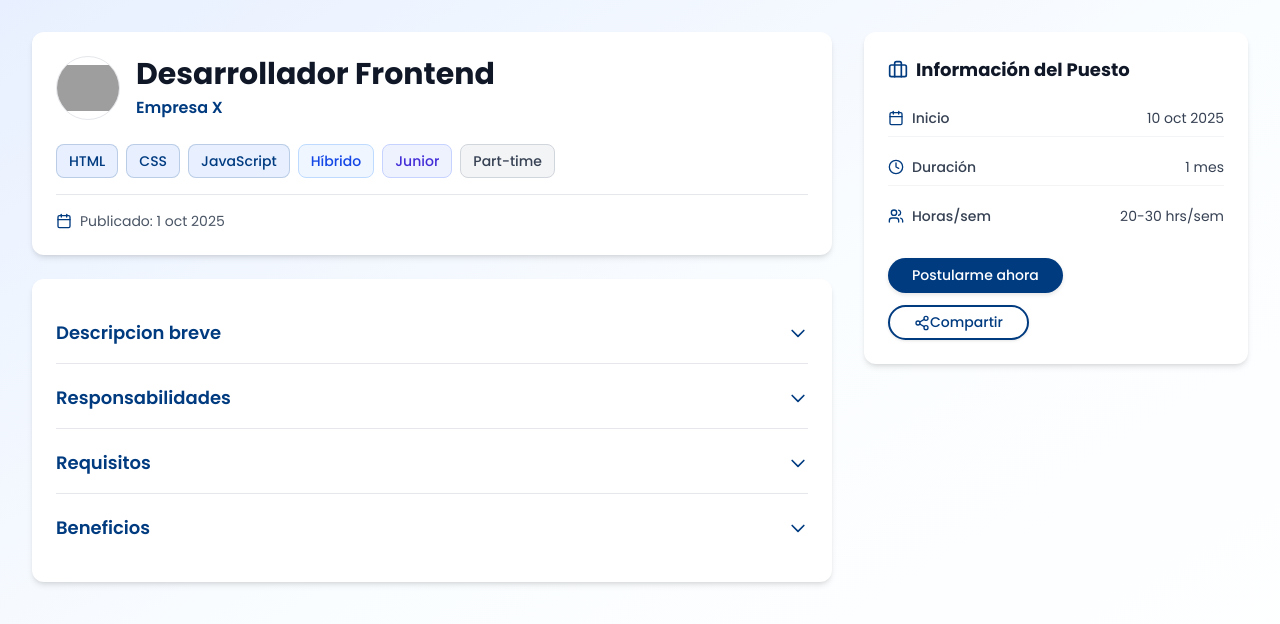
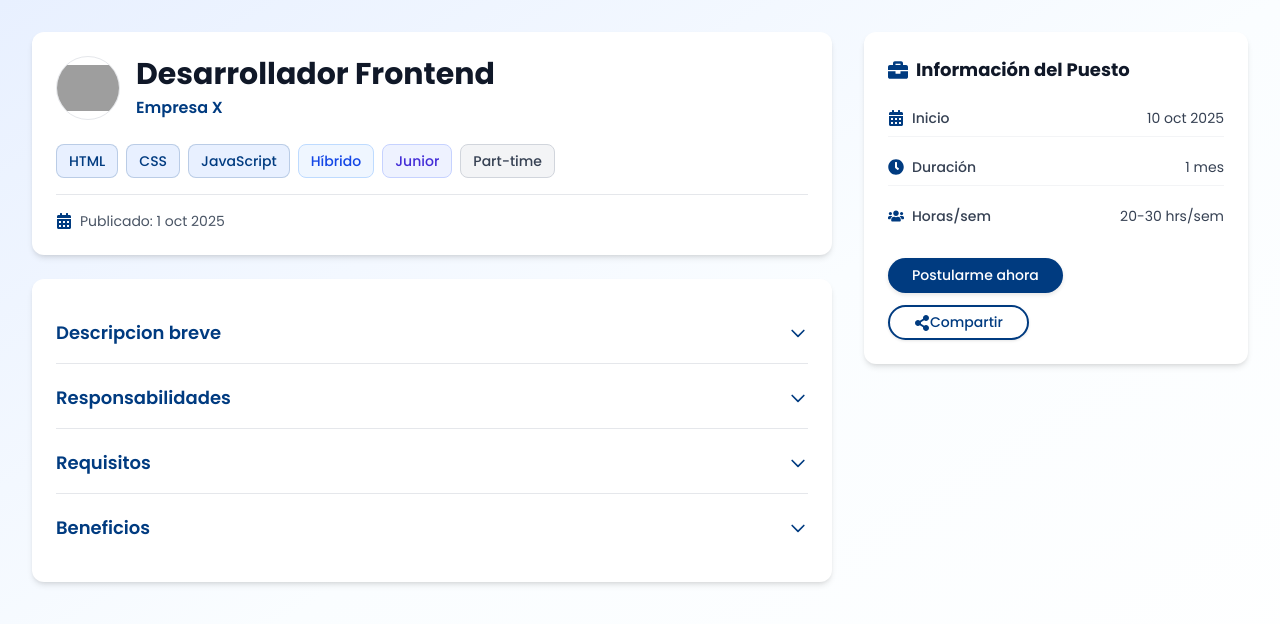
Before and after one commit to almendrasmaria/impulsa-tech, a React (Vite) app: page /oferta/1 in a window 1280 px wide. Shown: the top 624 px of the page. Built offline with nearby package versions, Linux system fonts and the light colour scheme; grey boxes are pictures that could not be loaded.

Commit message:
fix: reemplazar íconos de Lucide React por React Icons

```diff
--- a/src/components/JobOffer.tsx
+++ b/src/components/JobOffer.tsx
@@ -1,6 +1,18 @@
 import React, { useState } from 'react';
 import { motion } from 'framer-motion';
-import { Share2, Link, Mail, MessageSquare, Linkedin, Calendar, Clock, Briefcase, Users } from 'lucide-react';
+
+import {
+  FaShareAlt,
+  FaLink,
+  FaEnvelope,
+  FaWhatsapp,
+  FaLinkedin,
+  FaCalendarAlt,
+  FaClock,
+  FaBriefcase,
+  FaUsers
+} from "react-icons/fa";
+
 import { useToast } from './ToastProvider';
 import Card from './Card';
 import Button from './Button';
@@ -97,7 +109,6 @@ const CollapsibleSection: React.FC<{
                     fill="none"
                     stroke="currentColor"
                     viewBox="0 0 24 24"
-                    xmlns="http://www.w3.org/2000/svg"
                 >
                     <path
                         strokeLinecap="round"
@@ -150,10 +161,10 @@ const DetalleOferta: React.FC = () => {
     const offerTitle = "Desarrollador Frontend - Empresa X";
 
     const shareOptions = [
-        { name: 'Copiar Enlace', icon: Link, action: () => handleShareAction('enlace') },
-        { name: 'WhatsApp', icon: MessageSquare, action: () => window.open(`https://wa.me/?text=${encodeURIComponent(`${offerTitle} - ${offerUrl}`)}`, '_blank') },
-        { name: 'Mail', icon: Mail, action: () => window.open(`mailto:?subject=${encodeURIComponent(offerTitle)}&body=${encodeURIComponent(`Mira esta oferta: ${offerUrl}`)}`) },
-        { name: 'LinkedIn', icon: Linkedin, action: () => window.open(`https://www.linkedin.com/sharing/share-offsite/?url=${encodeURIComponent(offerUrl)}`, '_blank') },
+        { name: 'Copiar Enlace', icon: FaLink, action: () => handleShareAction('enlace') },
+        { name: 'WhatsApp', icon: FaWhatsapp, action: () => window.open(`https://wa.me/?text=${encodeURIComponent(`${offerTitle} - ${offerUrl}`)}`, '_blank') },
+        { name: 'Mail', icon: FaEnvelope, action: () => window.open(`mailto:?subject=${encodeURIComponent(offerTitle)}&body=${encodeURIComponent(`Mira esta oferta: ${offerUrl}`)}`) },
+        { name: 'LinkedIn', icon: FaLinkedin, action: () => window.open(`https://www.linkedin.com/sharing/share-offsite/?url=${encodeURIComponent(offerUrl)}`, '_blank') },
     ];
 
     return (
@@ -187,7 +198,7 @@ const DetalleOferta: React.FC = () => {
                                 </div>
 
                                 <div className="flex items-center text-sm text-gray-600 pt-4 border-t border-gray-200">
-                                    <Calendar className="w-4 h-4 mr-2 text-[#003B80]" />
+                                    <FaCalendarAlt className="w-4 h-4 mr-2 text-[#003B80]" />
                                     <span>Publicado: {ofertaData.publicado}</span>
                                 </div>
                             </Card>
@@ -263,27 +274,30 @@ const DetalleOferta: React.FC = () => {
                         >
                             <Card className="hover:shadow-xl transition-shadow duration-300">
                                 <h3 className="text-lg font-bold text-gray-900 mb-4 flex items-center gap-2">
-                                    <Briefcase className="w-5 h-5 text-[#003B80]" />
+                                    <FaBriefcase className="w-5 h-5 text-[#003B80]" />
                                     Información del Puesto
                                 </h3>
+
                                 <div className="space-y-3 mb-6">
                                     <div className="flex items-center justify-between text-gray-700 py-2 border-b border-gray-100">
                                         <span className="flex items-center gap-2 font-medium text-sm">
-                                            <Calendar className="w-4 h-4 text-[#003B80]" />
+                                            <FaCalendarAlt className="w-4 h-4 text-[#003B80]" />
                                             Inicio
                                         </span>
                                         <span className="text-sm">{ofertaData.inicio}</span>
                                     </div>
+
                                     <div className="flex items-center justify-between text-gray-700 py-2 border-b border-gray-100">
                                         <span className="flex items-center gap-2 font-medium text-sm">
-                                            <Clock className="w-4 h-4 text-[#003B80]" />
+                                            <FaClock className="w-4 h-4 text-[#003B80]" />
                                             Duración
                                         </span>
                                         <span className="text-sm">{ofertaData.duracion}</span>
                                     </div>
+
                                     <div className="flex items-center justify-between text-gray-700 py-2">
                                         <span className="flex items-center gap-2 font-medium text-sm">
-                                            <Users className="w-4 h-4 text-[#003B80]" />
+                                            <FaUsers className="w-4 h-4 text-[#003B80]" />
                                             Horas/sem
                                         </span>
                                         <span className="text-sm">{ofertaData.horasSemana}</span>
@@ -305,7 +319,7 @@ const DetalleOferta: React.FC = () => {
                                             className="w-full flex items-center justify-center gap-2"
                                             onClick={toggleShareMenu}
                                         >
-                                            <Share2 className="w-4 h-4" />
+                                            <FaShareAlt className="w-4 h-4" />
                                             Compartir
                                         </Button>
 
--- a/src/components/Select.tsx
+++ b/src/components/Select.tsx
@@ -1,6 +1,6 @@
 import React, { useState, useRef, useEffect } from 'react';
 import { motion, AnimatePresence } from 'framer-motion';
-import { ChevronDown } from 'lucide-react';
+import { FaChevronDown } from 'react-icons/fa';
 import classNames from 'classnames';
 
 interface SelectProps {
@@ -54,7 +54,7 @@ const Select: React.FC<SelectProps> = ({
                 )}
             >
                 <span>{selectedOption ? selectedOption.label : placeholder}</span>
-                <ChevronDown className={classNames(
+                <FaChevronDown className={classNames(
                     'w-4 h-4 text-gray-500 transition-transform',
                     isOpen && 'rotate-180'
                 )} />
--- a/src/components/ToastProvider.tsx
+++ b/src/components/ToastProvider.tsx
@@ -1,5 +1,5 @@
 import { createContext, useContext, useState, ReactNode } from 'react';
-import { CheckCircle2 } from 'lucide-react';
+import { FaCheckCircle } from "react-icons/fa";
 
 interface Toast {
     id: number;
@@ -22,7 +22,6 @@ export const useToast = () => {
 export const ToastProvider = ({ children }: { children: ReactNode }) => {
     const [toasts, setToasts] = useState<Toast[]>([]);
 
-
     const showToast = (message: string, type: Toast['type'] = 'info') => {
         const id = Date.now();
         setToasts(prev => [...prev, { id, message, type }]);
@@ -34,13 +33,14 @@ export const ToastProvider = ({ children }: { children: ReactNode }) => {
     return (
         <ToastContext.Provider value={{ showToast }}>
             {children}
+
             <div className="fixed top-5 left-1/2 -translate-x-1/2 z-50 flex flex-col gap-2 items-center">
                 {toasts.map(toast => (
                     <div
                         key={toast.id}
                         className="bg-[#003B80] text-white px-4 py-2 rounded-full shadow-2xl flex items-center space-x-2 border border-blue-400 animate-bounce-in"
                     >
-                        <CheckCircle2 className="w-4 h-4 text-blue-200" />
+                        <FaCheckCircle className="w-4 h-4 text-blue-200" /> {/* Ícono reemplazado */}
                         <span className="font-semibold text-sm">{toast.message}</span>
                     </div>
                 ))}
--- a/src/pages/Terminoscondiciones.tsx
+++ b/src/pages/Terminoscondiciones.tsx
@@ -1,5 +1,5 @@
 import { motion } from "framer-motion";
-import { FileText, ArrowLeft } from "lucide-react";
+import { FaFileAlt, FaArrowLeft } from "react-icons/fa";
 import { useNavigate } from "react-router-dom";
 import Card from "../components/Card";
 import Button from "../components/Button";
@@ -19,14 +19,12 @@ const Terminoscondiciones = () => {
             {/* Header */}
             <div className="px-8 pt-8 pb-6 border-b border-gray-200">
               <div className="flex items-center gap-3 mb-3">
-                <FileText className="w-8 h-8 text-[#003B80]" />
+                <FaFileAlt className="w-8 h-8 text-[#003B80]" />
                 <h1 className="text-3xl font-bold text-gray-800">
                   Términos y Condiciones de Uso
                 </h1>
               </div>
-              <p className="text-gray-600">
-                Última actualización: Diciembre 2025
-              </p>
+              <p className="text-gray-600">Última actualización: Diciembre 2025</p>
             </div>
 
             {/* Content */}
@@ -129,7 +127,7 @@ const Terminoscondiciones = () => {
                   className="flex items-center gap-2"
                   onClick={() => navigate("/")}
                 >
-            <ArrowLeft className="w-4 h-4" />
+                  <FaArrowLeft className="w-4 h-4" />
                   Volver al Inicio
                 </Button>
               </div>
```
Also changed, not shown: src/pages/Cookie.tsx (+13 -10 lines). Lines whose indentation alone changed are shown as unchanged.
